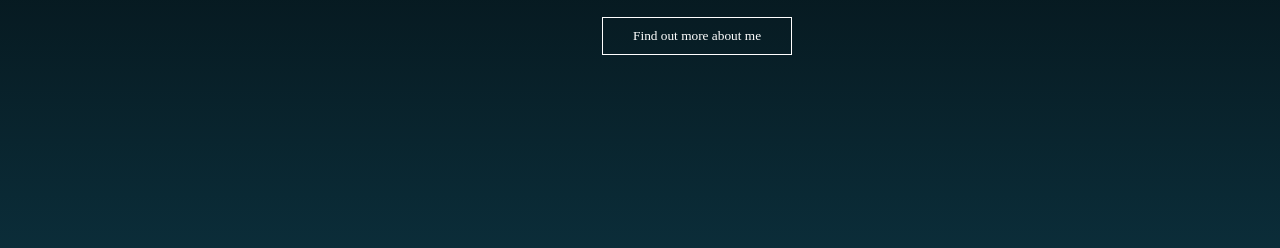
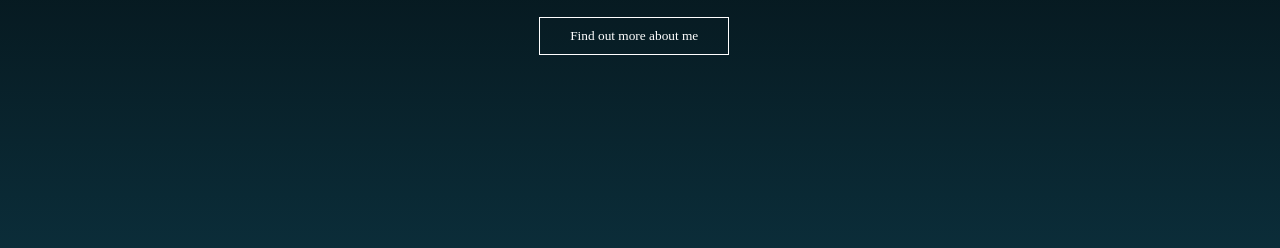
Before and after one commit to michaelzixizhou/michaelzixizhou.github.io, a plain HTML site: page index.html in a window 1280 px wide. Shown: the part 552-800 px from the top of the page. Drawn offline with Linux system fonts and the light colour scheme.

Commit message:
button center

```diff
--- a/statics/styles.css
+++ b/statics/styles.css
@@ -275,8 +275,7 @@ ul {
     outline: none;
     transition: .4s ease;
     margin-top: 20px;
-    margin-left: 130px;
-
+    margin-left: 20%;
 }
 
 .btn:hover{
```
